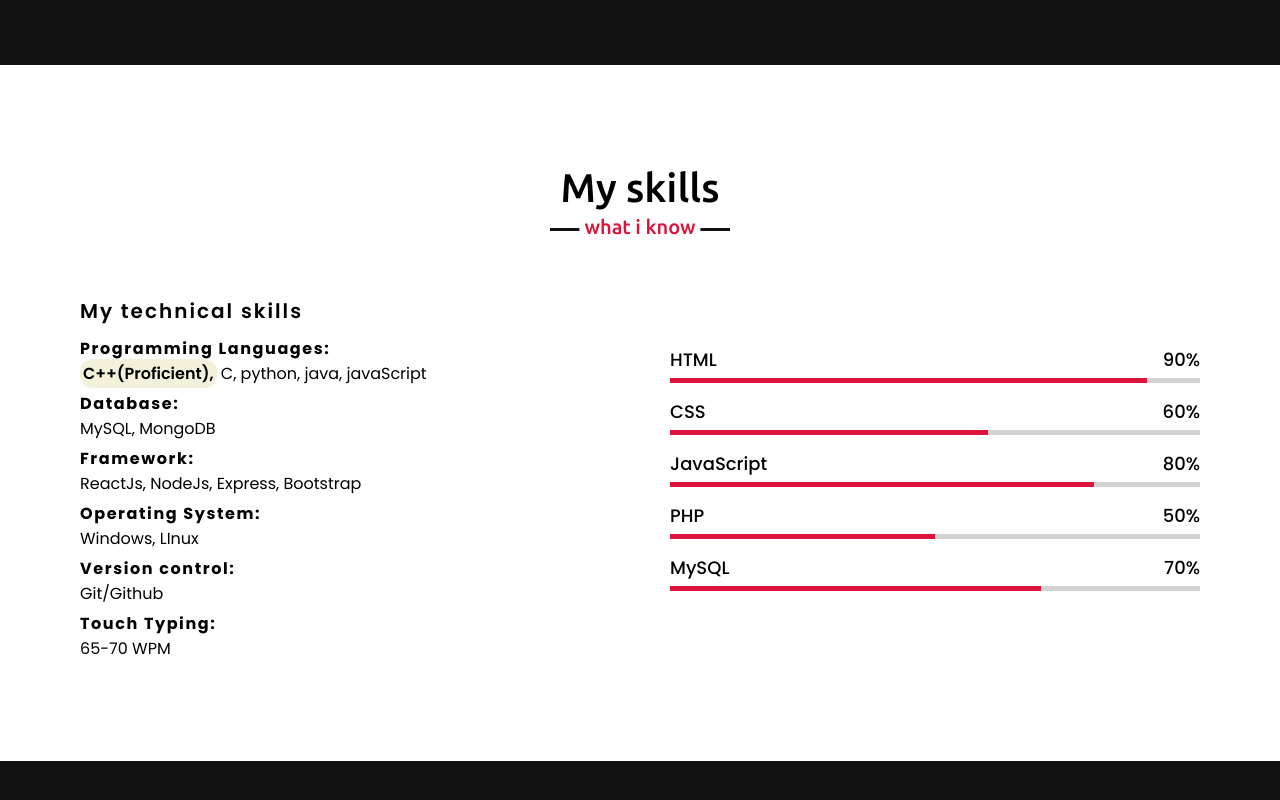
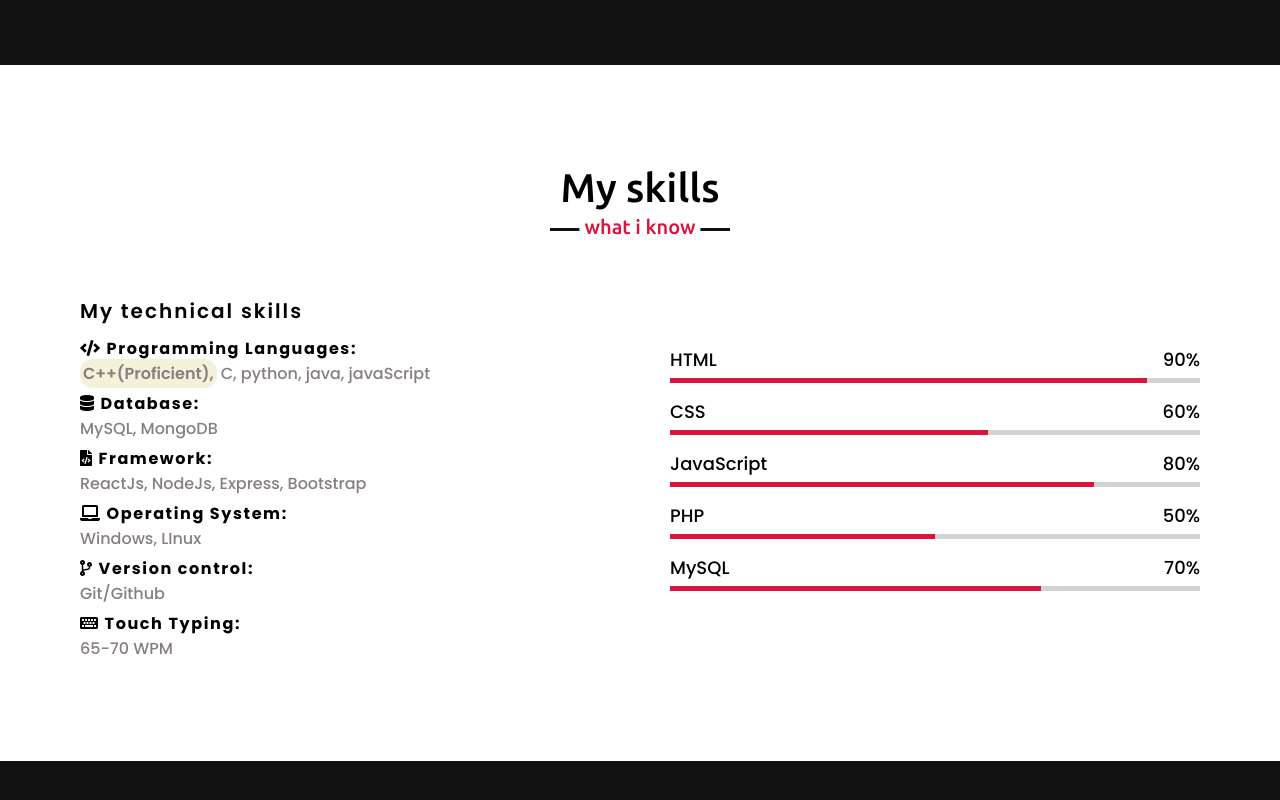
Before and after one commit to sonu28sharma99/MyPortfolioSite, a plain HTML site: page index.html in a window 1280 px wide. Shown: the part 2111-2911 px from the top of the page. Drawn offline with nearby package versions, Linux system fonts and the light colour scheme.

Commit message:
technical skills icon added

```diff
--- a/index.html
+++ b/index.html
@@ -85,7 +85,7 @@
                         <i class="fas fa-graduation-cap"></i>
                         <div class="text">B.Tech (CSE)</div>
                         <h3>Galgotias University</h3>
-                        <h5 style="padding-top: 4px;">CGPA : 7.5</h5>
+                        <h5 style="padding-top: 4px;">CGPA : 7.5 (till 5th sem)</h5>
                         <p>( 2018-2022 )Exp.</p>
                     </div>
                 </div>
@@ -123,22 +123,22 @@
                 <div class="column left">
                     <div class="text letter-space">My technical skills</div>
 
-                    <h4  class="letter-space">Programming Languages:</h4>
+                    <h4  class="letter-space"><i class="fas fa-code"></i> Programming Languages:</h4>
                     <p><span class="highlight">C++(Proficient),</span>   C,  python,  java, javaScript</p>
 
-                    <h4  class="letter-space">Database:</h4>
+                    <h4  class="letter-space"><i class="fas fa-database"></i> Database:</h4>
                     <p>MySQL, MongoDB</p>
 
-                    <h4  class="letter-space">Framework:</h4>
+                    <h4  class="letter-space"><i class="fas fa-file-code"></i> Framework:</h4>
                     <p>ReactJs, NodeJs, Express, Bootstrap</p>
 
-                    <h4  class="letter-space">Operating System:</h4>
+                    <h4  class="letter-space"><i class="fas fa-laptop"></i> Operating System:</h4>
                     <p>Windows, LInux</p>
 
-                    <h4  class="letter-space">Version control:</h4>
+                    <h4  class="letter-space"><i class="fas fa-code-branch"></i> Version control:</h4>
                     <p>Git/Github</p>
 
-                    <h4  class="letter-space">Touch Typing:</h4>
+                    <h4  class="letter-space"><i class="fas fa-keyboard"></i> Touch Typing:</h4>
                     <p>65-70 WPM</p>
 
                     <!-- <a href="#">Read more</a> -->
--- a/style.css
+++ b/style.css
@@ -628,6 +628,13 @@ footer span a:hover{
 }
 
 
+.skills p{
+    color: rgb(134, 126, 128);
+    font-weight: 500;
+}
+
+
+
 /* responsive media query start */
 @media (max-width: 1104px) {
     .about .about-content .left img{
```
